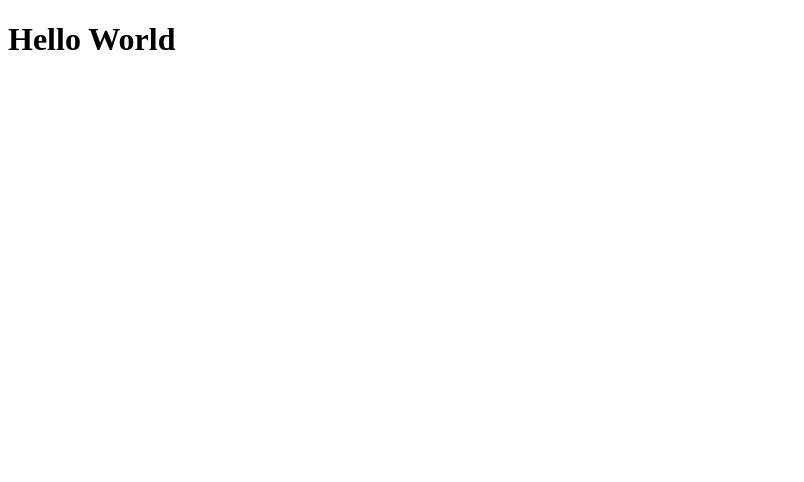
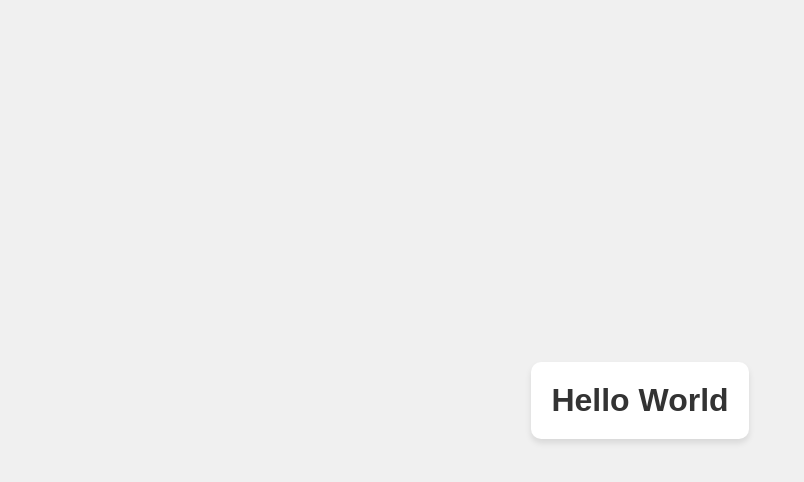
Before and after one commit to neilsharma/test-claude-ai-app, a plain HTML site: page index.html in a window 1280 px wide. Shown: the whole page, without its empty margins (0-804 px from the left). Drawn offline with Linux system fonts and the light colour scheme.

Commit message:
Merge CSS styling from add-css-styling branch

```diff
--- a/index.html
+++ b/index.html
@@ -3,6 +3,26 @@
 <head>
     <meta charset="UTF-8">
     <title>Hello World</title>
+    <style>
+        body {
+            font-family: Arial, sans-serif;
+            background-color: #f0f0f0;
+            display: flex;
+            justify-content: center;
+            align-items: center;
+            height: 100vh;
+            margin: 0;
+        }
+
+        h1 {
+            color: #333;
+            text-align: center;
+            padding: 20px;
+            background-color: white;
+            border-radius: 10px;
+            box-shadow: 0 4px 6px rgba(0,0,0,0.1);
+        }
+    </style>
 </head>
 <body>
     <h1>Hello World</h1>
```
